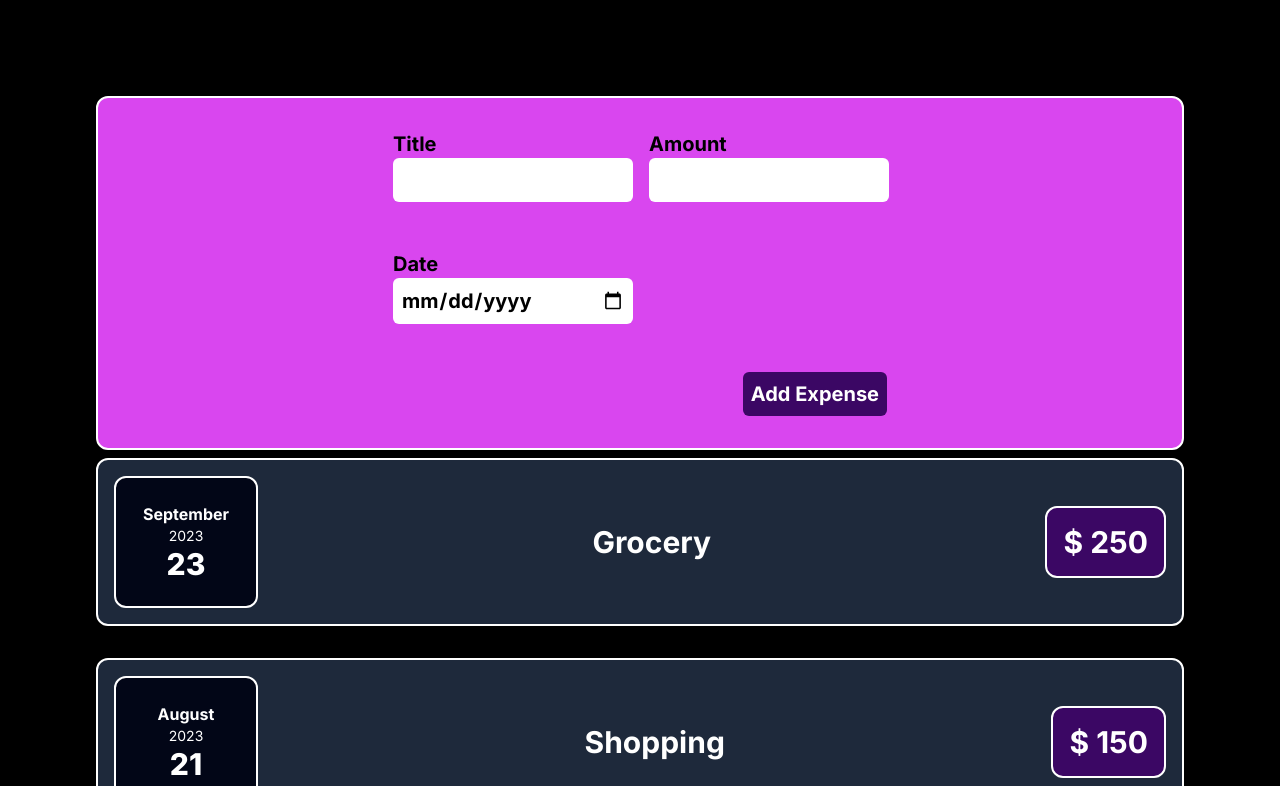
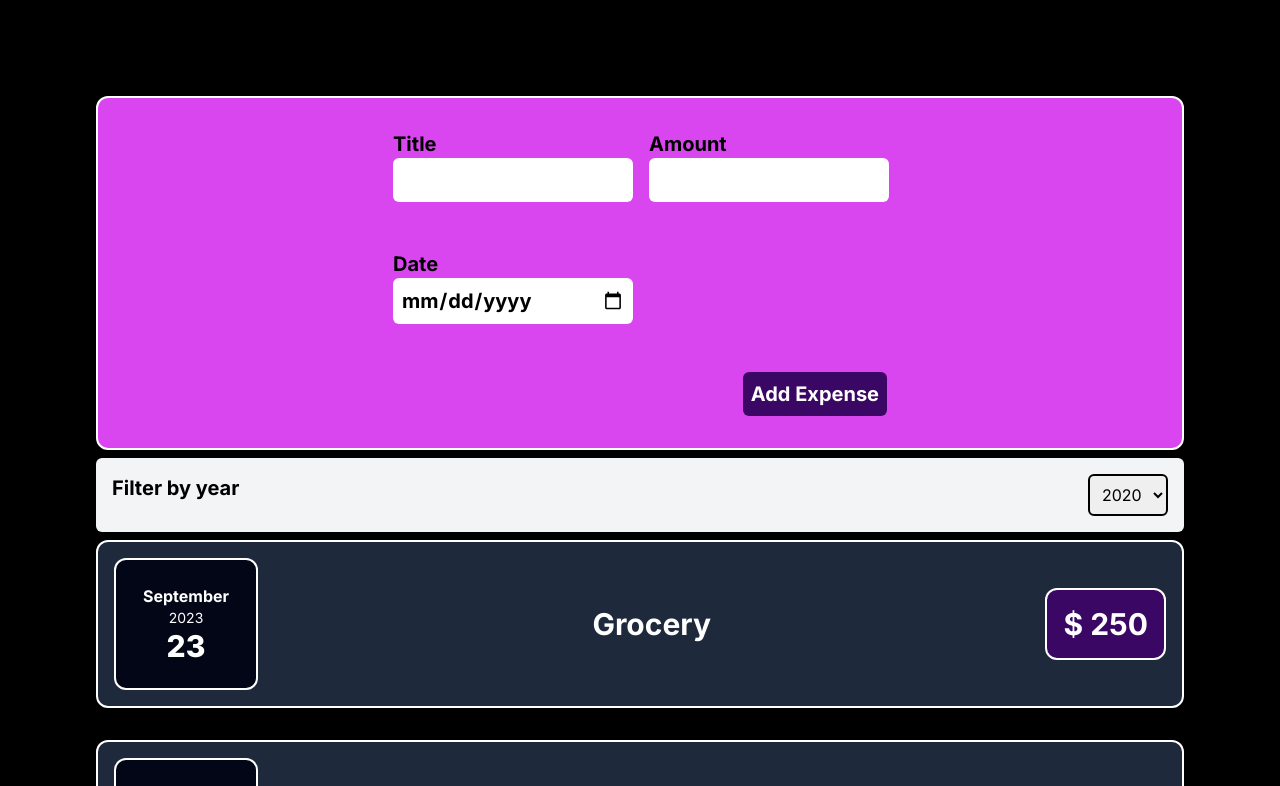
Before and after one commit to simran019/Expense-Project, a Next.js app: page / in a window 1280 px wide. Shown: the top 786 px of the page. Built offline with nearby package versions, Linux system fonts and the light colour scheme.

Commit message:
create expense filter by year component

```diff
--- /dev/null
+++ b/src/app/expenseFilter/page.tsx
@@ -0,0 +1,30 @@
+"use client";
+
+import { useState } from "react";
+
+const ExpenseFilter = (props:any) => {
+  const [filterYear, setFilterYear] = useState("");
+
+  const clickHandler = (event: any) => {
+    const selectedYear = event.target.value;
+    setFilterYear(selectedYear);
+    props.onFilterYear(selectedYear)
+  };
+
+  return (
+    <div className="bg-gray-100 w-full rounded-md p-4 text-black flex justify-between">
+      <h1 className="text-xl font-bold">Filter by year</h1>
+      <select
+        className="border-black border-2 rounded-md p-2"
+        onChange={clickHandler}
+      >
+        <option value="2020">2020</option>
+        <option value="2021">2021</option>
+        <option value="2022">2022</option>
+        <option value="2023">2023</option>
+      </select>
+    </div>
+  );
+};
+
+export default ExpenseFilter;
--- a/src/app/expenseItem/page.tsx
+++ b/src/app/expenseItem/page.tsx
@@ -9,7 +9,6 @@ function ExpenseItem(props: any) {
   return (
     <Card className="flex border-2 rounded-xl border-white space-x-6 items-center justify-between bg-slate-800 w-full mb-6 p-4 text-center">
       <ExpenseDate dateInfo={props.expenseInfo.date} />
-
       <div className="w-1/2 text-center font-bold text-3xl">{title}</div>
       <div className="bg-purple-950 w-1/7 text-center font-bold text-3xl rounded-xl border border-2 border-white p-4">
         $ {amount}
--- a/src/app/page.tsx
+++ b/src/app/page.tsx
@@ -7,6 +7,7 @@ import ExpenseItem from "./expenseItem/page";
 import NewExpense from "./newExpense/page";
 
 import Image from "next/image";
+import ExpenseFilter from "./expenseFilter/page";
 
 export default function Home() {
   const dataFromAPI = [
@@ -43,9 +44,14 @@ export default function Home() {
     }
     console.log(finalExpenseData)
   }
+
+  const onFilterHandler=(filteredYearData:any)=>{
+    console.log(filteredYearData)
+  }
   return (
     <Card className="w-full p-24 flex flex-col gap-2">
       <NewExpense onSaveExpenses={onSaveHandler}/>
+      <ExpenseFilter onFilterYear={onFilterHandler}/>
       {dataFromAPI.map((item, index) => {
         return <ExpenseItem key={item?.id} expenseInfo={item} />;
       })}
```
